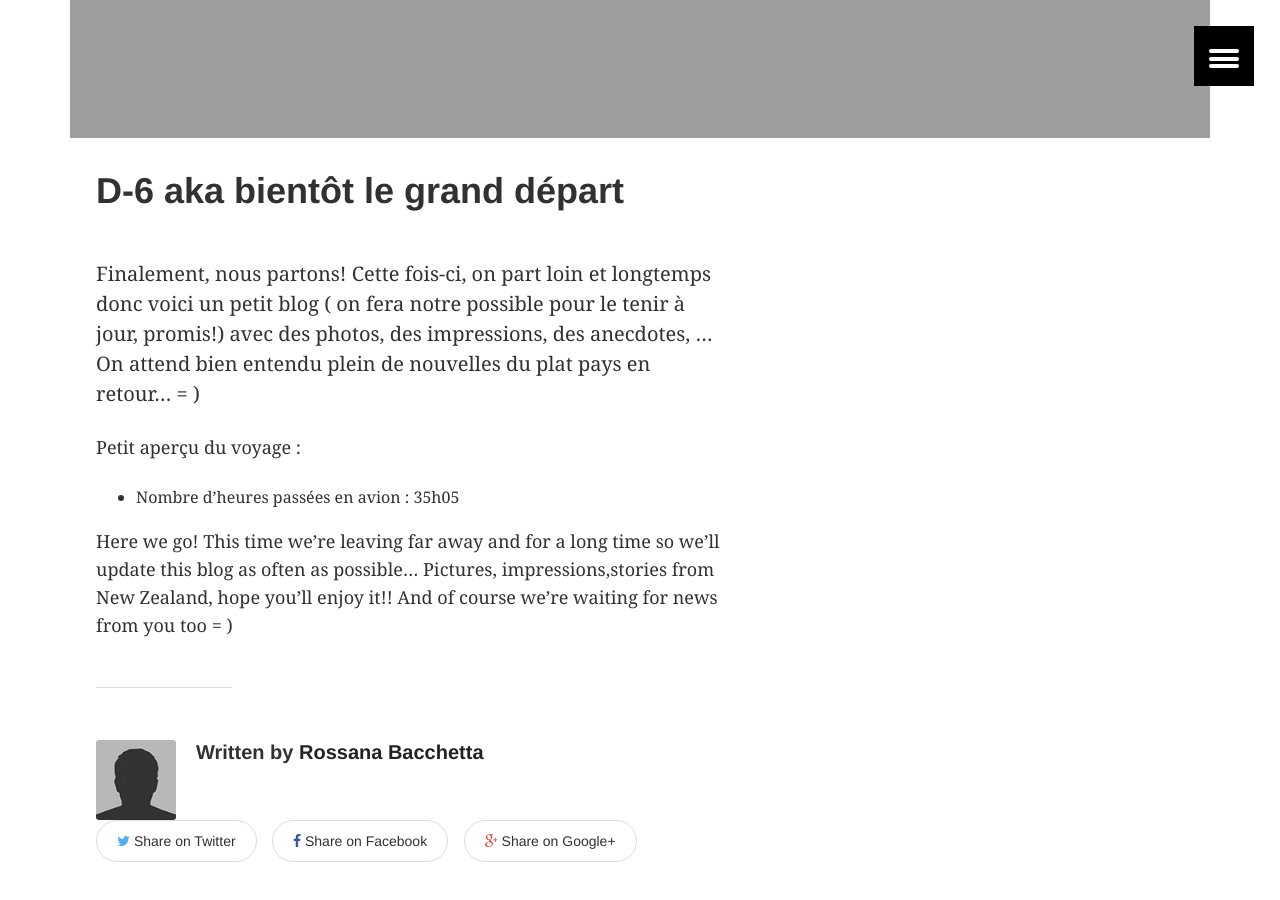
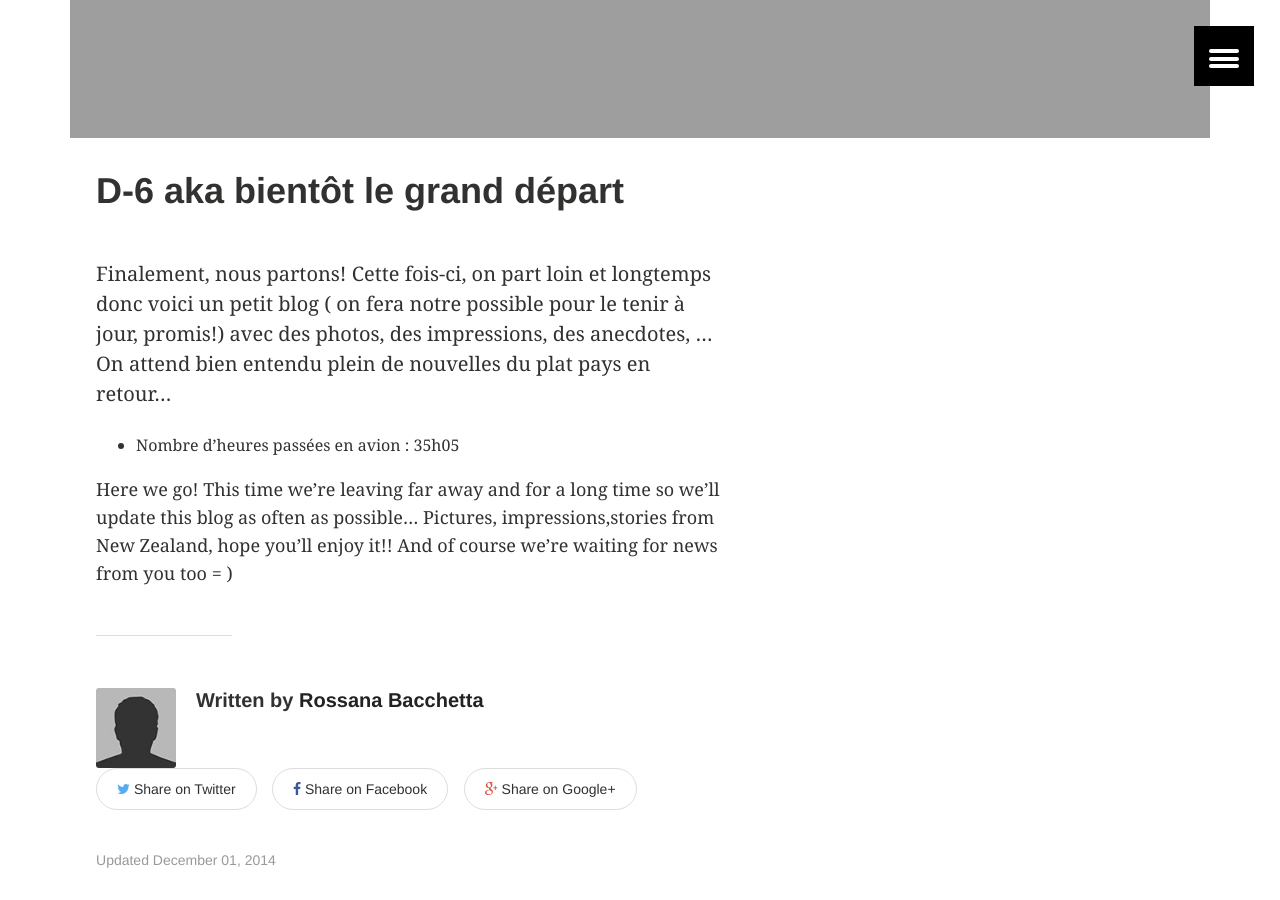
Before and after one commit to rokiwi/old, a Jekyll site: the page built from _posts/articles/2014-12-01-D-6.md, in a window 1280 px wide and 900 px high, scrolled down 829 px. Built offline with Jekyll 4.4.1, drawn with Linux system fonts in a browser that asks for light colours.

Commit message:
Update 2014-12-01-D-6.md

```diff
--- a/_posts/articles/2014-12-01-D-6.md
+++ b/_posts/articles/2014-12-01-D-6.md
@@ -4,7 +4,7 @@
 categories: articles
 tags: "departure, map, english, french"
 author: rossana
-excerpt: Finalement, nous partons!
+excerpt: "Finalement, nous partons!"
 image:
   feature: "vol-aller.png"
   teaser: "vol-aller.png"
@@ -12,9 +12,8 @@
 ---
 
 Finalement, nous partons! Cette fois-ci, on part loin et longtemps donc voici un petit blog ( on fera notre possible pour le tenir à jour, promis!) avec des photos, des impressions, des anecdotes, ...
-On attend bien entendu plein de nouvelles du plat pays en retour... = )
+On attend bien entendu plein de nouvelles du plat pays en retour...
 
-Petit aperçu du voyage :
-+ Nombre d’heures passées en avion : 35h05
+* Nombre d’heures passées en avion : 35h05
 
 Here we go! This time we're leaving far away and for a long time so we'll update this blog as often as possible... Pictures, impressions,stories from New Zealand, hope you'll enjoy it!! And of course we're waiting for news from you too = )
```
